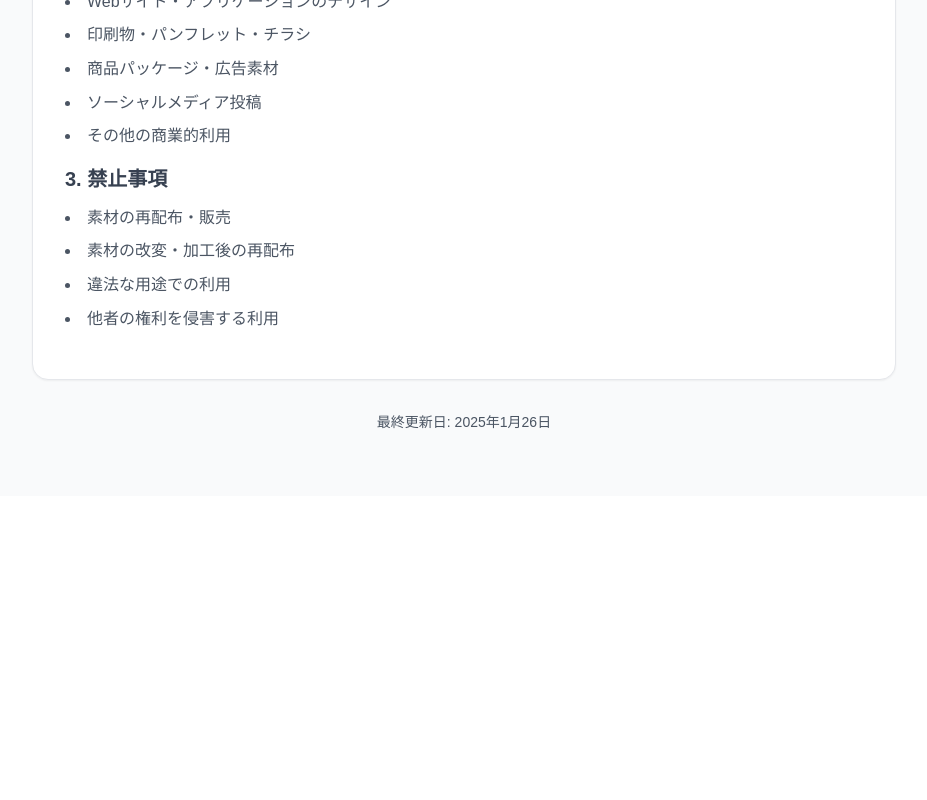
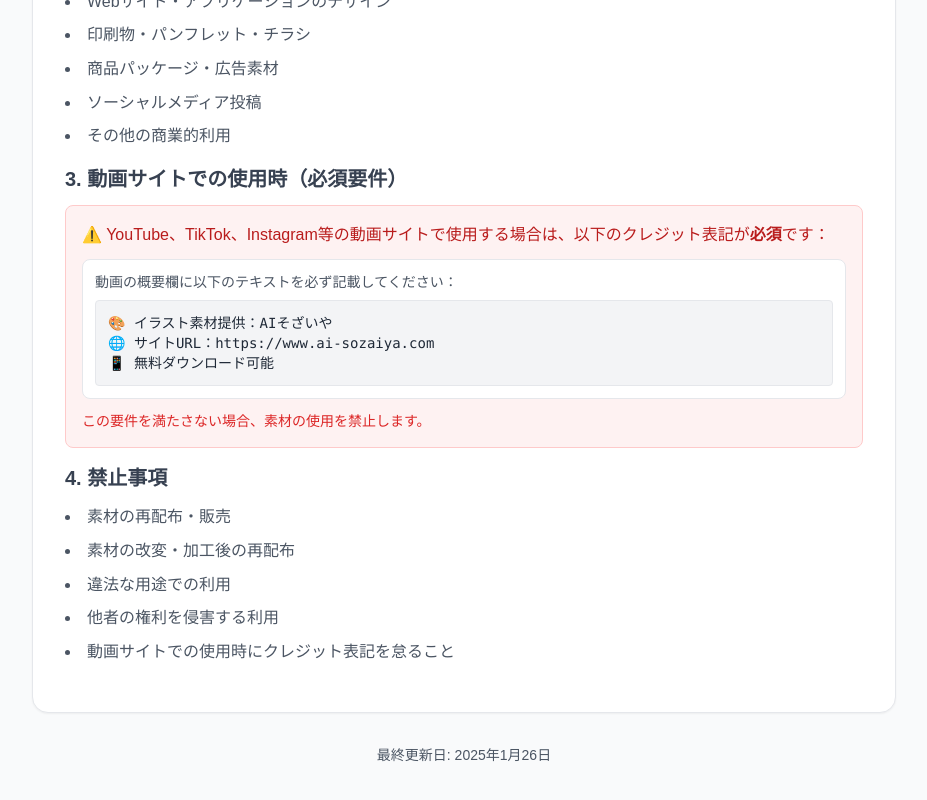
Before and after one commit to raunie21/ai-sozai-ya, a Next.js app: page /terms in a window 1280 px wide. Shown: the part 568-1368 px from the top of the page, without its empty margins (176-1103 px from the left). Before the commit the page ends 1064 px from the top, so only its background shows below. Built offline with nearby package versions, Linux system fonts and the light colour scheme.

Commit message:
Add video platform credit requirements to terms and main page

```diff
--- a/app/components/Hero.tsx
+++ b/app/components/Hero.tsx
@@ -136,6 +136,8 @@ export default function Hero({ onSearch, illustrations }: HeroProps) {
           <p className="text-xl text-gray-600 mb-8 max-w-3xl mx-auto leading-relaxed">
             AI素材・フリー素材を無料配布！商用利用OK・クレジット表記不要の高品質AI生成イラストをダウンロード
             <br />
+            <span className="text-red-600 font-medium">⚠️ YouTube等の動画サイトで使用する場合は概要欄へのクレジット表記が必須です</span>
+            <br />
             商用利用の際の利用規約に関して、<a href="/terms" className="text-blue-600 hover:text-blue-700 font-medium transition-colors duration-200 underline">
               こちら
             </a>をご確認ください。
--- a/app/terms/page.tsx
+++ b/app/terms/page.tsx
@@ -142,12 +142,33 @@ export default function TermsPage() {
                     <li>その他の商業的利用</li>
                   </ul>
 
-                  <h3 className="text-xl font-semibold text-gray-700 mb-3">3. 禁止事項</h3>
+                  <h3 className="text-xl font-semibold text-gray-700 mb-3">3. 動画サイトでの使用時（必須要件）</h3>
+                  <div className="bg-red-50 border border-red-200 rounded-lg p-4 mb-4">
+                    <p className="text-red-700 font-medium mb-3">
+                      ⚠️ YouTube、TikTok、Instagram等の動画サイトで使用する場合は、以下のクレジット表記が<strong>必須</strong>です：
+                    </p>
+                    <div className="bg-white border border-gray-200 rounded-lg p-3 mb-3">
+                      <p className="text-sm text-gray-600 mb-2">動画の概要欄に以下のテキストを必ず記載してください：</p>
+                      <div className="bg-gray-100 p-3 rounded border font-mono text-sm">
+                        <div className="text-gray-800">
+                          <div>🎨 イラスト素材提供：AIそざいや</div>
+                          <div>🌐 サイトURL：https://www.ai-sozaiya.com</div>
+                          <div>📱 無料ダウンロード可能</div>
+                        </div>
+                      </div>
+                    </div>
+                    <p className="text-red-600 text-sm font-medium">
+                      この要件を満たさない場合、素材の使用を禁止します。
+                    </p>
+                  </div>
+
+                  <h3 className="text-xl font-semibold text-gray-700 mb-3">4. 禁止事項</h3>
                   <ul className="list-disc list-inside text-gray-600 mb-4 space-y-2">
                     <li>素材の再配布・販売</li>
                     <li>素材の改変・加工後の再配布</li>
                     <li>違法な用途での利用</li>
                     <li>他者の権利を侵害する利用</li>
+                    <li>動画サイトでの使用時にクレジット表記を怠ること</li>
                   </ul>
                 </div>
               </div>
@@ -177,6 +198,29 @@ export default function TermsPage() {
                     法的な義務はありませんが、可能であれば素材の出典を明記していただけると幸いです。
                     また、素材を改変した場合は、その旨を明記することをお勧めします。
                   </p>
+
+                  <h3 className="text-xl font-semibold text-gray-700 mb-3">動画サイトでの使用時（必須）</h3>
+                  <div className="bg-yellow-50 border border-yellow-200 rounded-lg p-4 mb-4">
+                    <p className="text-gray-700 font-medium mb-3">
+                      YouTube、TikTok、Instagram、その他の動画サイトで使用する場合は、以下のクレジット表記が<strong>必須</strong>です：
+                    </p>
+                    <div className="bg-white border border-gray-200 rounded-lg p-3 mb-3">
+                      <p className="text-sm text-gray-600 mb-2">概要欄に以下のテキストをコピー&ペーストしてください：</p>
+                      <div className="bg-gray-100 p-3 rounded border font-mono text-sm">
+                        <div className="text-gray-800">
+                          <div>🎨 イラスト素材提供：AIそざいや</div>
+                          <div>🌐 サイトURL：https://www.ai-sozaiya.com</div>
+                          <div>📱 無料ダウンロード可能</div>
+                        </div>
+                      </div>
+                    </div>
+                    <ul className="list-disc list-inside text-gray-600 space-y-1 text-sm">
+                      <li>動画の概要欄（説明文）に必ず記載</li>
+                      <li>コメント欄での表記は不可</li>
+                      <li>動画内での表記のみでは不十分</li>
+                      <li>URLはコピー&ペースト可能な形で記載</li>
+                    </ul>
+                  </div>
                 </div>
               </div>
             )}
```
